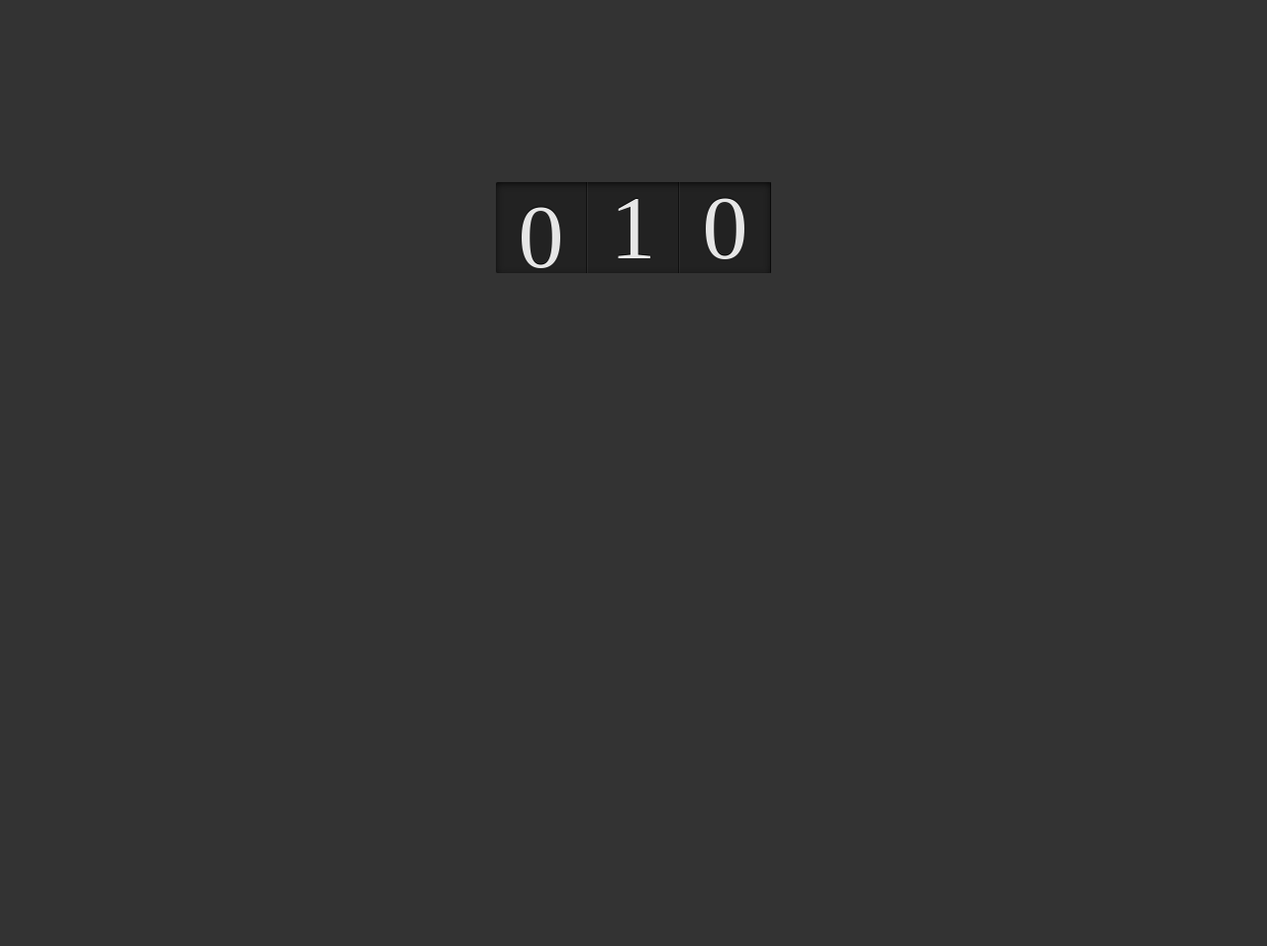
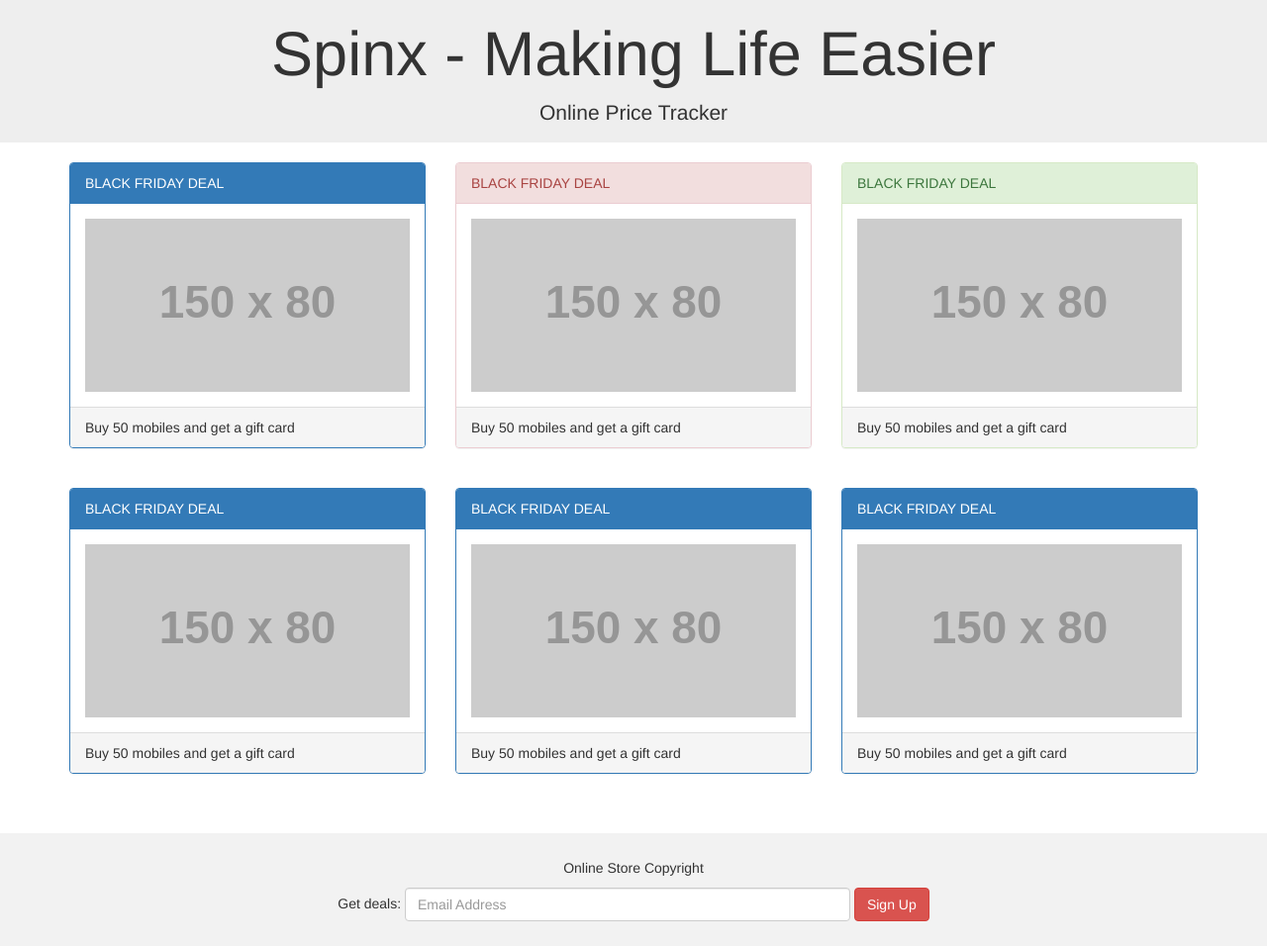
Before and after one commit to theriley106/SpinxMakingLifeEasier, a plain HTML site: page index.html in a window 1280 px wide. Shown: the whole page at 99% size. Before the commit the page ends 800 px from the top, so only its background shows below. Drawn offline with nearby package versions, Linux system fonts and the light colour scheme; placeholder pictures from the web are drawn by us.

Commit message:
Added better header

```diff
--- a/css/style.css
+++ /dev/null
@@ -1,70 +0,0 @@
-.odometer {
-  height: 1em;
-  text-shadow: 0 -1px rgba(0, 0, 0, 0.9);
-  color: rgba(255, 255, 255, 0.9);
-  margin: 2em auto;
-  display: inline-block;
-  background: #222;
-  -moz-border-radius: 2px;
-  -webkit-border-radius: 2px;
-  border-radius: 2px;
-  -moz-box-shadow: inset 0 2px 8px -2px #000;
-  -webkit-box-shadow: inset 0 2px 8px -2px #000;
-  box-shadow: inset 0 2px 8px -2px #000;
-}
-
-.digit {
-  display: inline-block;
-  height: 1em;
-  width: 0.59em;
-  overflow: hidden;
-  border-right: 1px solid rgba(0, 0, 0, 0.5);
-  border-left: 1px solid rgba(255, 255, 255, 0.05);
-  padding: 0 0.2em;
-}
-.digit:first-child {
-  border-left: none;
-}
-
-.digit-container {
-  line-height: 1em;
-  -webkit-animation: slide infinite linear;
-  animation: slide infinite linear;
-}
-
-.digit-one {
-  -webkit-animation-duration: 5000ms;
-  animation-duration: 5000ms;
-}
-
-.digit-ten {
-  -webkit-animation-duration: 50000ms;
-  animation-duration: 50000ms;
-}
-
-.digit-hundred {
-  -webkit-animation-duration: 500000ms;
-  animation-duration: 500000ms;
-}
-
-@-webkit-keyframes slide {
-  from {
-    -webkit-transform: translateY(-10em);
-  }
-  to {
-    -webkit-transform: translateY(0);
-  }
-}
-@keyframes slide {
-  from {
-    transform: translateY(-10em);
-  }
-  to {
-    transform: translateY(0);
-  }
-}
-body {
-  font-size: 92px;
-  background: #333;
-  text-align: center;
-}
--- a/index.html
+++ b/index.html
@@ -1,31 +1,101 @@
 <!DOCTYPE html>
-<html lang="en" >
+<html lang="en">
+<head>
+  <title>Spinx - Making Life Easier</title>
+  <meta charset="utf-8">
+  <meta name="viewport" content="width=device-width, initial-scale=1">
+  <link rel="stylesheet" href="https://maxcdn.bootstrapcdn.com/bootstrap/3.3.7/css/bootstrap.min.css">
+  <script src="https://ajax.googleapis.com/ajax/libs/jquery/3.3.1/jquery.min.js"></script>
+  <script src="https://maxcdn.bootstrapcdn.com/bootstrap/3.3.7/js/bootstrap.min.js"></script>
+  <style>
+    /* Remove the navbar's default rounded borders and increase the bottom margin */
+    .navbar {
+      margin-bottom: 50px;
+      border-radius: 0;
+    }
 
-<head>
-  <meta charset="UTF-8">
-  <title>CSS3 Odometer</title>
+    /* Remove the jumbotron's default bottom margin */
+     .jumbotron {
+      margin-bottom: 0;
+      padding-top: 0px;
+      padding-bottom: 0px;
+    }
 
-    <link rel="stylesheet" href="https://cdnjs.cloudflare.com/ajax/libs/normalize/5.0.0/normalize.min.css">
-
-
-      <link rel="stylesheet" href="css/style.css">
-
-
+    /* Add a gray background color and some padding to the footer */
+    footer {
+      background-color: #f2f2f2;
+      padding: 25px;
+    }
+  </style>
 </head>
-
 <body>
 
-  <div class="odometer"><div class="digit">
-    <div class="digit-container digit-hundred">0 9 8 7 6 5 4 3 2 1 0</div>
-  </div><div class="digit">
-    <div class="digit-container digit-ten">0 9 8 7 6 5 4 3 2 1 0</div>
-  </div><div class="digit">
-    <div class="digit-container digit-one">0 9 8 7 6 5 4 3 2 1 0</div>
-  </div></div>
-  <script src='http://cdnjs.cloudflare.com/ajax/libs/jquery/2.1.3/jquery.min.js'></script>
+<div class="jumbotron">
+  <div class="container text-center">
+    <h1>Spinx - Making Life Easier</h1>
+    <p>Online Price Tracker</p>
+  </div>
+</div>
+<br>
+<div class="container">
+  <div class="row">
+    <div class="col-sm-4">
+      <div class="panel panel-primary">
+        <div class="panel-heading">BLACK FRIDAY DEAL</div>
+        <div class="panel-body"><img src="https://placehold.it/150x80?text=IMAGE" class="img-responsive" style="width:100%" alt="Image"></div>
+        <div class="panel-footer">Buy 50 mobiles and get a gift card</div>
+      </div>
+    </div>
+    <div class="col-sm-4">
+      <div class="panel panel-danger">
+        <div class="panel-heading">BLACK FRIDAY DEAL</div>
+        <div class="panel-body"><img src="https://placehold.it/150x80?text=IMAGE" class="img-responsive" style="width:100%" alt="Image"></div>
+        <div class="panel-footer">Buy 50 mobiles and get a gift card</div>
+      </div>
+    </div>
+    <div class="col-sm-4">
+      <div class="panel panel-success">
+        <div class="panel-heading">BLACK FRIDAY DEAL</div>
+        <div class="panel-body"><img src="https://placehold.it/150x80?text=IMAGE" class="img-responsive" style="width:100%" alt="Image"></div>
+        <div class="panel-footer">Buy 50 mobiles and get a gift card</div>
+      </div>
+    </div>
+  </div>
+</div><br>
 
+<div class="container">
+  <div class="row">
+    <div class="col-sm-4">
+      <div class="panel panel-primary">
+        <div class="panel-heading">BLACK FRIDAY DEAL</div>
+        <div class="panel-body"><img src="https://placehold.it/150x80?text=IMAGE" class="img-responsive" style="width:100%" alt="Image"></div>
+        <div class="panel-footer">Buy 50 mobiles and get a gift card</div>
+      </div>
+    </div>
+    <div class="col-sm-4">
+      <div class="panel panel-primary">
+        <div class="panel-heading">BLACK FRIDAY DEAL</div>
+        <div class="panel-body"><img src="https://placehold.it/150x80?text=IMAGE" class="img-responsive" style="width:100%" alt="Image"></div>
+        <div class="panel-footer">Buy 50 mobiles and get a gift card</div>
+      </div>
+    </div>
+    <div class="col-sm-4">
+      <div class="panel panel-primary">
+        <div class="panel-heading">BLACK FRIDAY DEAL</div>
+        <div class="panel-body"><img src="https://placehold.it/150x80?text=IMAGE" class="img-responsive" style="width:100%" alt="Image"></div>
+        <div class="panel-footer">Buy 50 mobiles and get a gift card</div>
+      </div>
+    </div>
+  </div>
+</div><br><br>
 
+<footer class="container-fluid text-center">
+  <p>Online Store Copyright</p>
+  <form class="form-inline">Get deals:
+    <input type="email" class="form-control" size="50" placeholder="Email Address">
+    <button type="button" class="btn btn-danger">Sign Up</button>
+  </form>
+</footer>
 
 </body>
-
 </html>
--- a/scss/style.scss
+++ /dev/null
@@ -1,91 +0,0 @@
-@import "compass/css3";
-
-// $unit-of-speed: 50ms; // crazy fast
-$unit-of-speed: 500ms; // normal
-// $unit-of-speed: 1000ms; // boring
-
-@mixin odometer-styling () {
-  @include text-shadow(0 -1px rgba(0, 0, 0, 0.9));
-  color: rgba(255, 255, 255, 0.9);
-  margin: 2em auto;
-  display: inline-block;
-  background: #222;
-  @include border-radius(2px);
-  @include box-shadow(inset 0 2px 8px -2px #000);
-}
-
-@mixin digit-styling() {
-  border-right: 1px solid rgba(0, 0, 0, 0.5);
-  border-left: 1px solid rgba(255, 255, 255, 0.05);
-  padding: 0 0.2em;
-  &:first-child {
-    border-left: none;
-  }
-}
-
-@mixin animation($single-animation) {
-  -webkit-animation: $single-animation;
-  animation: $single-animation;
-}
-
-@mixin animation-duration($duration) {
-  -webkit-animation-duration: $duration;
-  animation-duration: $duration;
-}
-
-.odometer {
-  height: 1em;
-
-  @include odometer-styling();
-}
-
-.digit {
-  display: inline-block;
-  height: 1em;
-  width: 0.59em;
-  overflow: hidden;
-
-  @include digit-styling();
-}
-
-.digit-container {
-  line-height: 1em;
-  @include animation(slide infinite linear);
-}
-
-.digit-one {
-  @include animation-duration(10 * $unit-of-speed);
-}
-
-.digit-ten {
-  @include animation-duration(100 * $unit-of-speed);
-}
-
-.digit-hundred {
-  @include animation-duration(1000 * $unit-of-speed);
-}
-
-@-webkit-keyframes slide {
-  from {
-    -webkit-transform: translateY(-10em);
-  }
-
-  to {
-    -webkit-transform: translateY(0);
-  }
-}
-@keyframes slide {
-  from {
-    transform: translateY(-10em);
-  }
-
-  to {
-    transform: translateY(0);
-  }
-}
-
-body {
-  font-size: 92px;
-  background: #333;
-  text-align: center;
-}
```
Also changed, not shown: README.txt (deleted).
